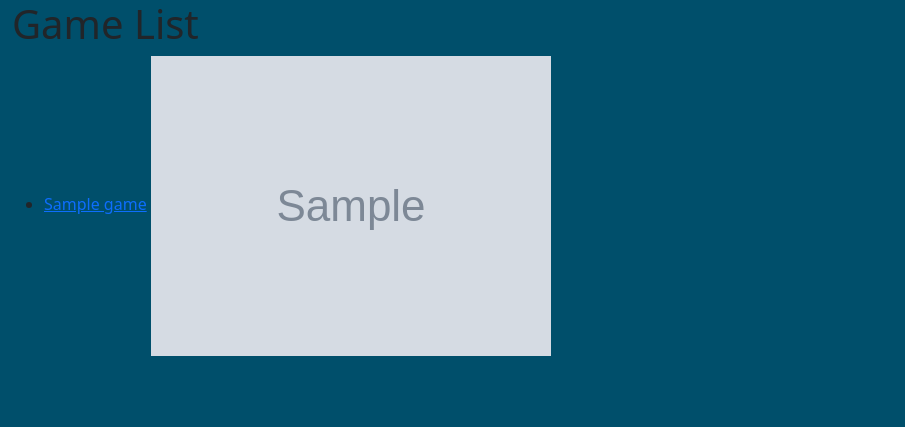
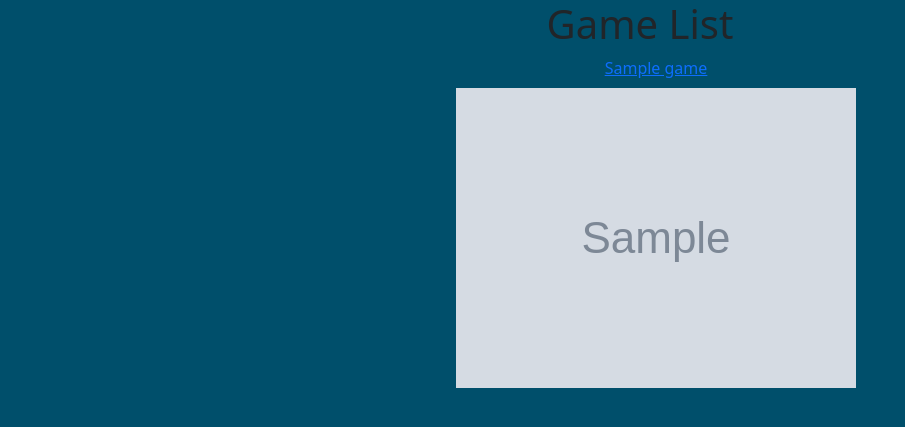
Before and after one commit to smatthe4/cs3300, a Django app: template templates/my_game_ranks/game_list.html in a window 1280 px wide. Shown: the top 427 px of the page, without its empty margins (0-905 px from the left). Run offline with Django 3.2, Linux system fonts and the light colour scheme; the template is opened without the code that fills it: most values are stand-ins (such as "Sample title", 1, 10 or a date in 2020); grey boxes marked "Sample" are stand-in pictures; some libraries are stand-ins or nearby versions.

Commit message:
more pretty game list page

```diff
--- a/templates/my_game_ranks/game_list.html
+++ b/templates/my_game_ranks/game_list.html
@@ -20,7 +20,11 @@
 <style>
                 body{
                     background-color: #004F6B;
+                    text-align: center;
                 }
+ul{
+                list-style-type: none;
+}
 </style>
 
 
@@ -58,9 +62,12 @@ $( function() {
 <li>
 
 <a href="/game/{{ game.id }}/">{{ game.title }}</a>
+<h1></h1>
 <img src="{{game.picture}}" alt="photo">
 
 {%if request.user.is_authenticated %}
+<h1></h1>
+<h1></h1>
 <a href="{% url 'edit_game' game.id %}"><button type="button" class="btn btn-success">Update</button>
 <a href="{% url 'delete' game.id %}"><button type="button" class="btn btn-danger">Delete</button>
 {% endif %}
```
Also changed, not shown: templates/my_game_ranks/index.html (+13 -6 lines).
